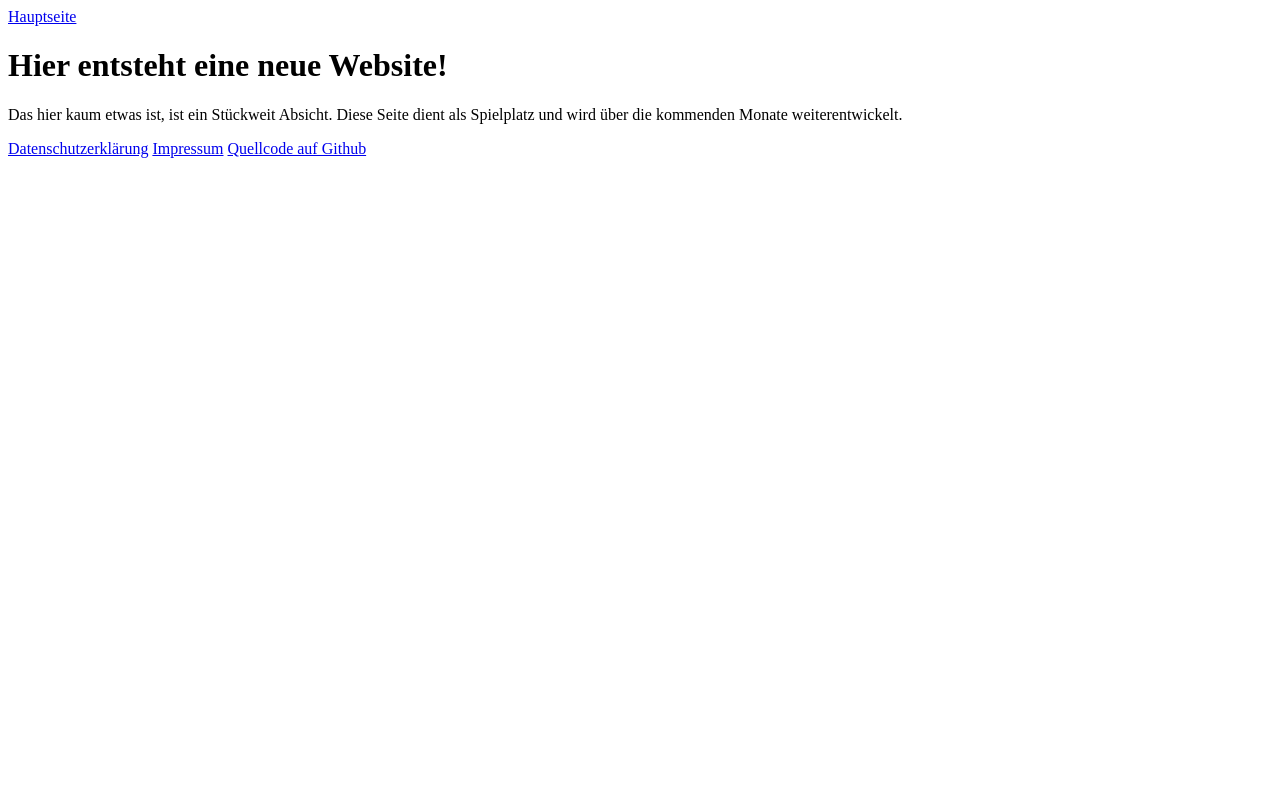
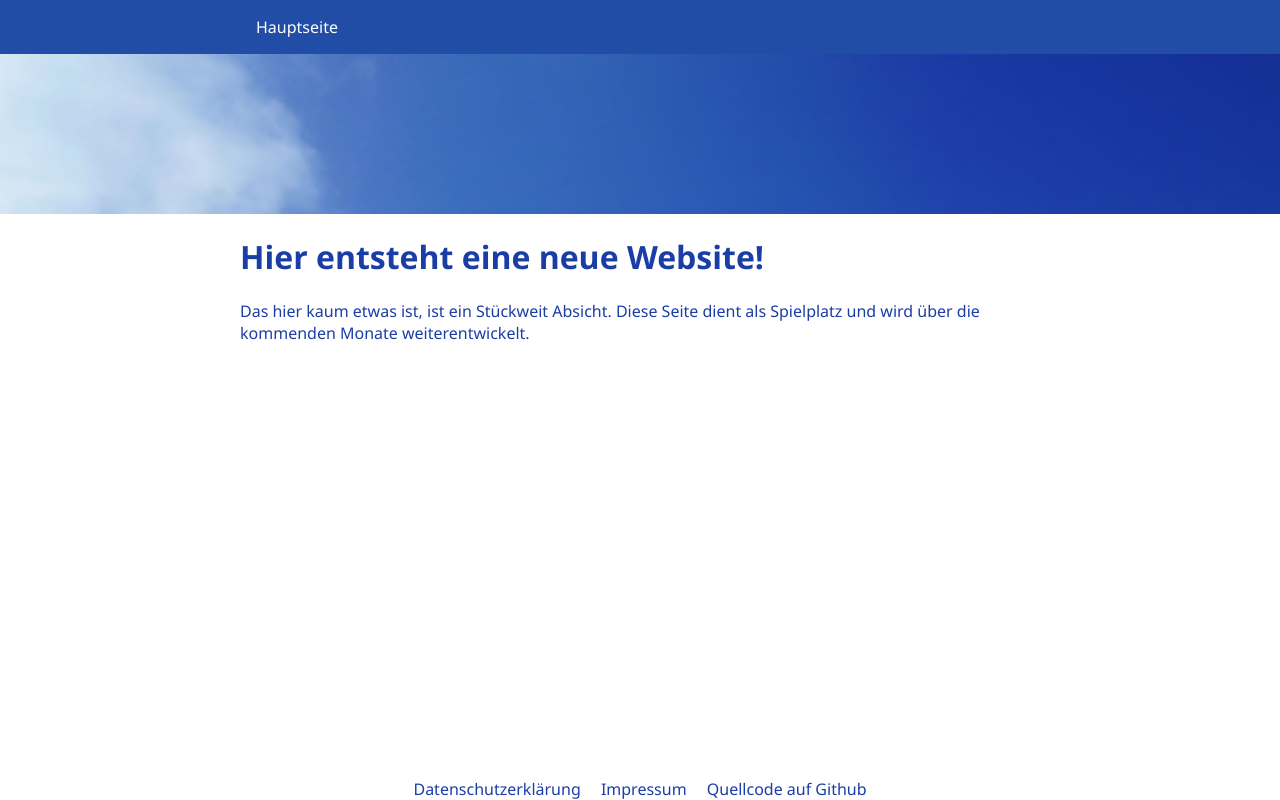
Before and after one commit to Fereon/meiner-sites, a Django app: page / in a window 1280 px wide. Run offline with Django 3.2, Linux system fonts and the light colour scheme.

Commit message:
using django-env and applying some styles

```diff
--- a/meinersite/static/style.css
+++ b/meinersite/static/style.css
@@ -0,0 +1,55 @@
+:root {
+    --padding: max( calc(calc(100vw - 50em)/2) , 1em);
+    --text-color: #1B3DA6;
+}
+
+html {
+    min-height: 100%;
+    font-family:'Segoe UI', Tahoma, Geneva, Verdana, sans-serif;
+}
+
+body {
+    margin: 0;
+    min-height: 100vh;
+    display: flex;
+    flex-direction: column;
+    background-image: url("sky.jpg");
+    background-size: cover;
+    color: var(--text-color);
+}
+
+body > * {
+    padding: 0 var(--padding) 0 var(--padding);
+}
+
+nav {
+    flex: 0 1 auto;
+    background-color: #214DA6;
+    margin-bottom: 20vh;
+    position: sticky;
+    top: 0;
+}
+
+nav a {
+    text-decoration: none;
+    padding: 1em 1em 1em 1em;
+    color: white;
+    display: inline-flex;
+}
+
+main {
+    flex: 1 1 auto;
+    background-color: white;
+}
+
+footer {
+    flex: 0 1 auto;
+    text-align: center;
+    background-color: white;
+}
+
+footer a {
+    color: inherit;
+    text-decoration: none;
+    margin: 0.5em;
+}
--- a/meinersite/templates/base.html
+++ b/meinersite/templates/base.html
@@ -3,9 +3,9 @@
     <head>
         <meta charset="utf-8">
         <title>{% block title %}{% endblock title %} | LORENZ ZAHN</title>
-
         <meta name="author" content="Lorenz Zahn">
         <meta name="description" content="Dies ist der öffentliche Auftritt von Lorenz Zahn. Ein kleiner Spielplatz für Webinhalte und Entwicklung dieser.">
+        <meta name="viewport" content="width=device-width, initial-scale=1.0">
         {% load static %}
         <link rel="shortcut icon" href="{% static 'favicon.svg' %}" type="image/svg+xml" sizes="any">
         <link rel="stylesheet" href="{% static 'style.css' %}">
```
Also changed, not shown: meinersite/meinersite/settings.py (+7 -4 lines), requirements.txt (+16 -3 lines), meinersite/static/sky.jpg (added), 3 other files.
